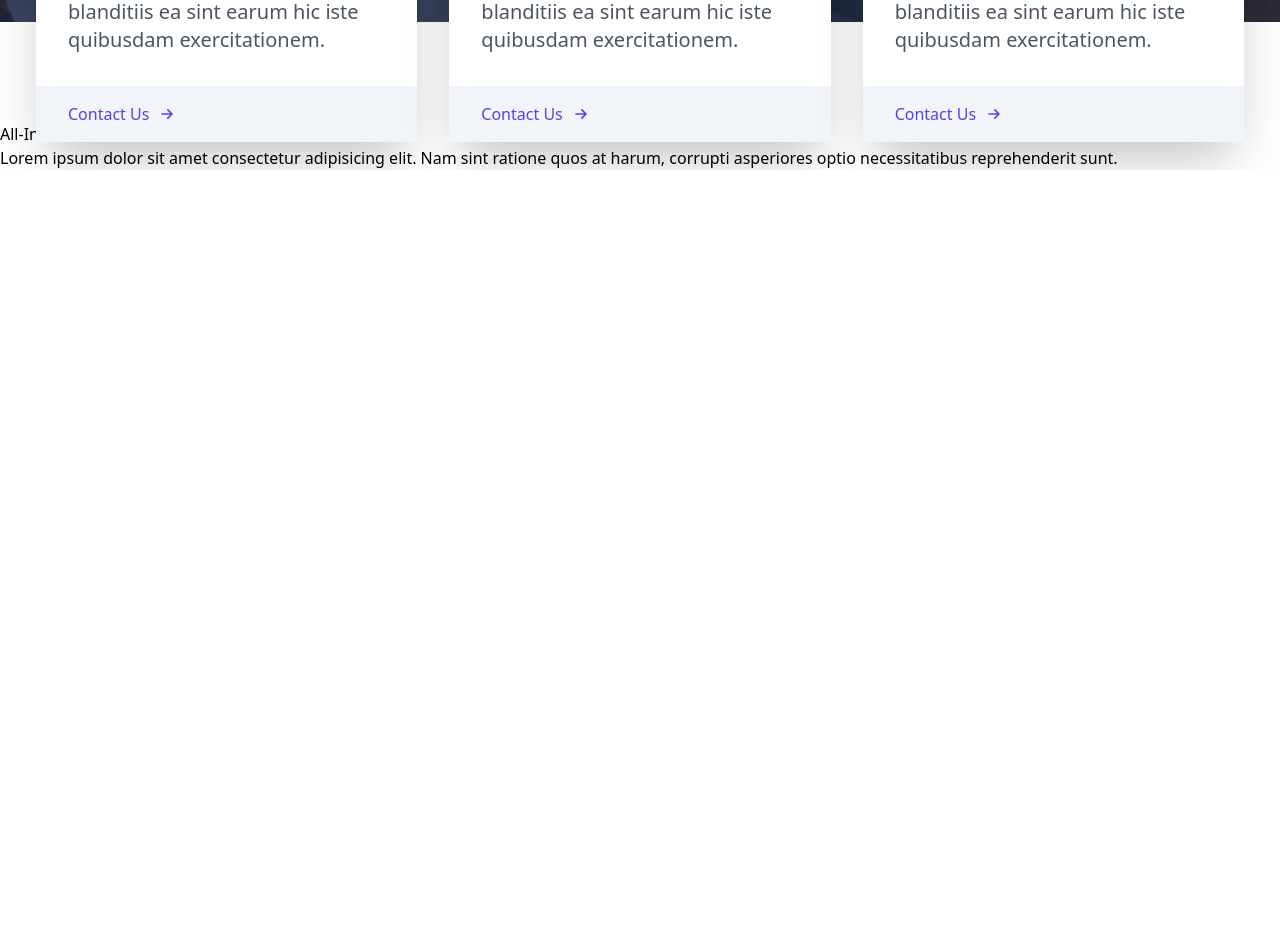
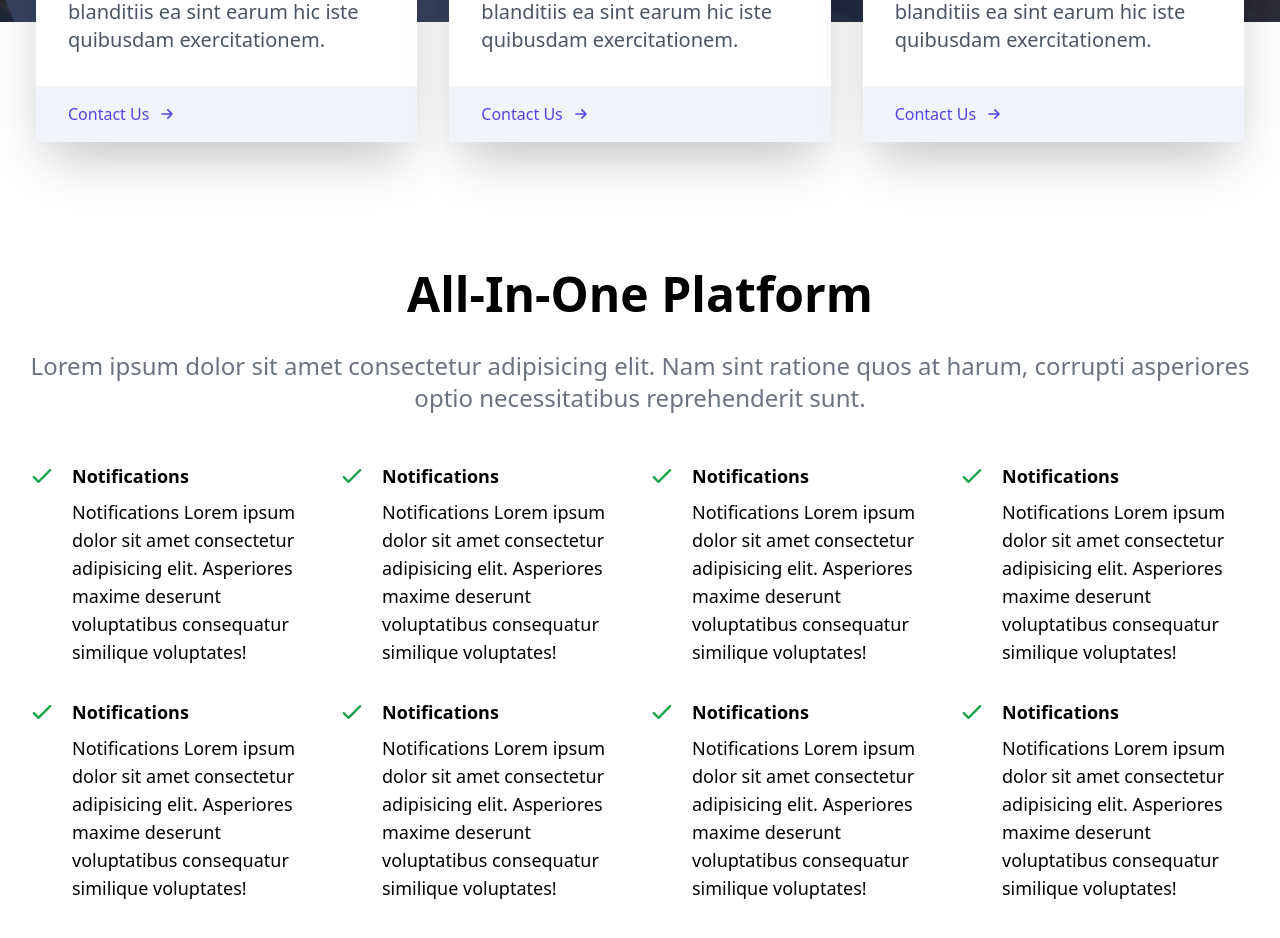
Before and after one commit to mjr0924/cloud-app-react-tailwind, a React (Create React App) app: page / in a window 1280 px wide. Shown: the part 2060-2998 px from the top of the page. Before the commit the page ends 2230 px from the top, so only its background shows below. Built offline with nearby package versions, Linux system fonts and the light colour scheme.

Commit message:
updated AllInOne

```diff
--- a/src/components/AllInOne.jsx
+++ b/src/components/AllInOne.jsx
@@ -1,17 +1,132 @@
 import React from "react";
+import { CheckIcon } from "@heroicons/react/outline";
 
 const AllInOne = () => {
   return (
-    <div className="x">
-      <div>
-        <h2>All-In-One Platform</h2>
-        <p>
+    <div className="w-full my-32">
+      <div className="max-w-[1240px] mx-auto px-2">
+        <h2 className="text-5xl font-bold text-center">All-In-One Platform</h2>
+        <p className="text-2xl py-8 text-gray-500 text-center">
           Lorem ipsum dolor sit amet consectetur adipisicing elit. Nam sint
           ratione quos at harum, corrupti asperiores optio necessitatibus
           reprehenderit sunt.
         </p>
+        <div className="grid sm:grid-cols-2 lg:grid-cols-4 gap-4 pt-4">
+
+          <div className="flex">
+            <div>
+              <CheckIcon className="w-7 mr-4 text-green-600" />
+            </div>
+            <div>
+              <h3 className="text-lg font-bold">Notifications</h3>
+              <p className="text-lg pt-2 pb-4">
+                Notifications Lorem ipsum dolor sit amet consectetur adipisicing
+                elit. Asperiores maxime deserunt voluptatibus consequatur
+                similique voluptates!
+              </p>
+            </div>
+          </div>
+
+          <div className="flex">
+            <div>
+              <CheckIcon className="w-7 mr-4 text-green-600" />
+            </div>
+            <div>
+              <h3 className="text-lg font-bold">Notifications</h3>
+              <p className="text-lg pt-2 pb-4">
+                Notifications Lorem ipsum dolor sit amet consectetur adipisicing
+                elit. Asperiores maxime deserunt voluptatibus consequatur
+                similique voluptates!
+              </p>
+            </div>
+          </div>
+
+          <div className="flex">
+            <div>
+              <CheckIcon className="w-7 mr-4 text-green-600" />
+            </div>
+            <div>
+              <h3 className="text-lg font-bold">Notifications</h3>
+              <p className="text-lg pt-2 pb-4">
+                Notifications Lorem ipsum dolor sit amet consectetur adipisicing
+                elit. Asperiores maxime deserunt voluptatibus consequatur
+                similique voluptates!
+              </p>
+            </div>
+          </div>
+
+          <div className="flex">
+            <div>
+              <CheckIcon className="w-7 mr-4 text-green-600" />
+            </div>
+            <div>
+              <h3 className="text-lg font-bold">Notifications</h3>
+              <p className="text-lg pt-2 pb-4">
+                Notifications Lorem ipsum dolor sit amet consectetur adipisicing
+                elit. Asperiores maxime deserunt voluptatibus consequatur
+                similique voluptates!
+              </p>
+            </div>
+          </div>
+
+          <div className="flex">
+            <div>
+              <CheckIcon className="w-7 mr-4 text-green-600" />
+            </div>
+            <div>
+              <h3 className="text-lg font-bold">Notifications</h3>
+              <p className="text-lg pt-2 pb-4">
+                Notifications Lorem ipsum dolor sit amet consectetur adipisicing
+                elit. Asperiores maxime deserunt voluptatibus consequatur
+                similique voluptates!
+              </p>
+            </div>
+          </div>
+
+          <div className="flex">
+            <div>
+              <CheckIcon className="w-7 mr-4 text-green-600" />
+            </div>
+            <div>
+              <h3 className="text-lg font-bold">Notifications</h3>
+              <p className="text-lg pt-2 pb-4">
+                Notifications Lorem ipsum dolor sit amet consectetur adipisicing
+                elit. Asperiores maxime deserunt voluptatibus consequatur
+                similique voluptates!
+              </p>
+            </div>
+          </div>
+
+          <div className="flex">
+            <div>
+              <CheckIcon className="w-7 mr-4 text-green-600" />
+            </div>
+            <div>
+              <h3 className="text-lg font-bold">Notifications</h3>
+              <p className="text-lg pt-2 pb-4">
+                Notifications Lorem ipsum dolor sit amet consectetur adipisicing
+                elit. Asperiores maxime deserunt voluptatibus consequatur
+                similique voluptates!
+              </p>
+            </div>
+          </div>
+
+          <div className="flex">
+            <div>
+              <CheckIcon className="w-7 mr-4 text-green-600" />
+            </div>
+            <div>
+              <h3 className="text-lg font-bold">Notifications</h3>
+              <p className="text-lg pt-2 pb-4">
+                Notifications Lorem ipsum dolor sit amet consectetur adipisicing
+                elit. Asperiores maxime deserunt voluptatibus consequatur
+                similique voluptates!
+              </p>
+            </div>
+          </div>
+
+        </div>
       </div>
-      <div></div>
     </div>
   );
 };
--- a/src/components/Support.jsx
+++ b/src/components/Support.jsx
@@ -7,7 +7,7 @@
 import SupportIMG from "../assets/support.jpg";
 const Support = () => {
   return (
-    <div className="w-full h-screen mt-24">
+    <div className="w-full mt-24">
       <div className="w-full h-[700px] bg-gray-900/90 absolute">
         <img
           className="w-full h-full object-cover mix-blend-overlay"
```
